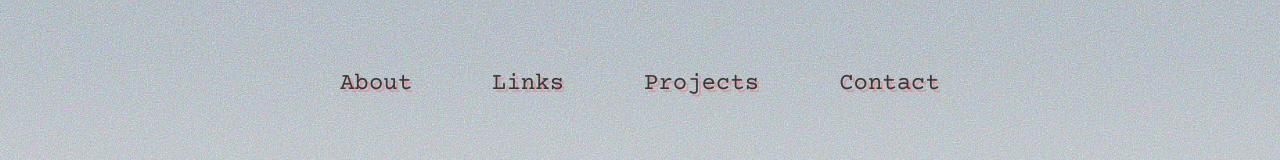
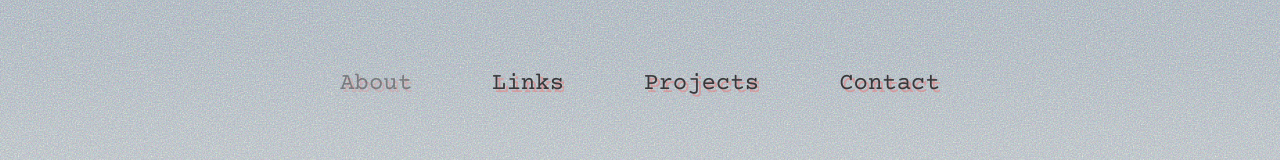
Before and after one commit to AdamCala/adam-net, a Next.js app: page / in a window 1280 px wide. Shown: the part 746-906 px from the top of the page. Built offline with nearby package versions, Linux system fonts and the light colour scheme; a web font is replaced by a local one.

Commit message:
Locking current navbar link

```diff
--- a/src/app/links/page.tsx
+++ b/src/app/links/page.tsx
@@ -1,13 +1,14 @@
 "use client";
 import styles from "@/styles/links/index.module.scss";
-import { useEffect } from "react";
+import { useEffect, useState } from "react";
 
 const page = () => {
+  let down = 0;
   useEffect(() => {
     window.scrollTo({
       top: document.body.scrollHeight,
     });
-  });
+  }, []);
   return (
     <>
       <div className={`${styles.main}`}></div>
--- a/src/components/navbar/navbar.tsx
+++ b/src/components/navbar/navbar.tsx
@@ -1,7 +1,10 @@
+"use client";
+
 import React from "react";
 import Link from "next/link";
 import styles from "@/styles/components/navbar.module.scss";
 import { Courier_Prime } from "next/font/google";
+import { usePathname } from "next/navigation";
 
 const courier_prime = Courier_Prime({
   subsets: ["latin"],
@@ -9,19 +12,45 @@ const courier_prime = Courier_Prime({
 });
 
 const navbar = () => {
+  const pathname = usePathname();
+
   return (
     <div className={`${styles.navbarContainer} ${courier_prime.className}`}>
-      <Link className={`${styles.navbarLink}`} href={"/"}>
+      <Link
+        key="/"
+        className={`${styles.navbarLink} ${
+          pathname === "/" ? styles.currentLink : ""
+        }`}
+        href={"/"}
+      >
         <p>About</p>
       </Link>
-      <Link className={`${styles.navbarLink}`} href={"/links"}>
+      <Link
+        key="/links"
+        className={`${styles.navbarLink} ${
+          pathname === "/links" ? styles.currentLink : ""
+        }`}
+        href={"/links"}
+      >
         <p>Links</p>
       </Link>
-      <Link className={`${styles.navbarLink}`} href={"/projects"}>
+      <Link
+        key="/projects"
+        className={`${styles.navbarLink} ${
+          pathname === "/projects" ? styles.currentLink : ""
+        }`}
+        href={"/projects"}
+      >
         <p>Projects</p>
       </Link>
-      <Link className={`${styles.navbarLink}`} href={"/contact"}>
-        <p> Contact</p>
+      <Link
+        key="contact"
+        className={`${styles.navbarLink} ${
+          pathname === "/contact" ? styles.currentLink : ""
+        }`}
+        href={"/contact"}
+      >
+        <p>Contact</p>
       </Link>
     </div>
   );
--- a/src/styles/components/navbar.module.scss
+++ b/src/styles/components/navbar.module.scss
@@ -17,6 +17,14 @@
   text-decoration: none;
 }
 
+.currentLink {
+  transition: ease-in-out;
+  transition-duration: 300ms;
+  color: rgba(56, 56, 58, 0.5);
+  text-shadow: 3px 3px 0px rgba(234, 118, 118, 0.25);
+  pointer-events: none;
+}
+
 // MOBILE
 @include media("<=600px") {
   .navbarContainer {
```
